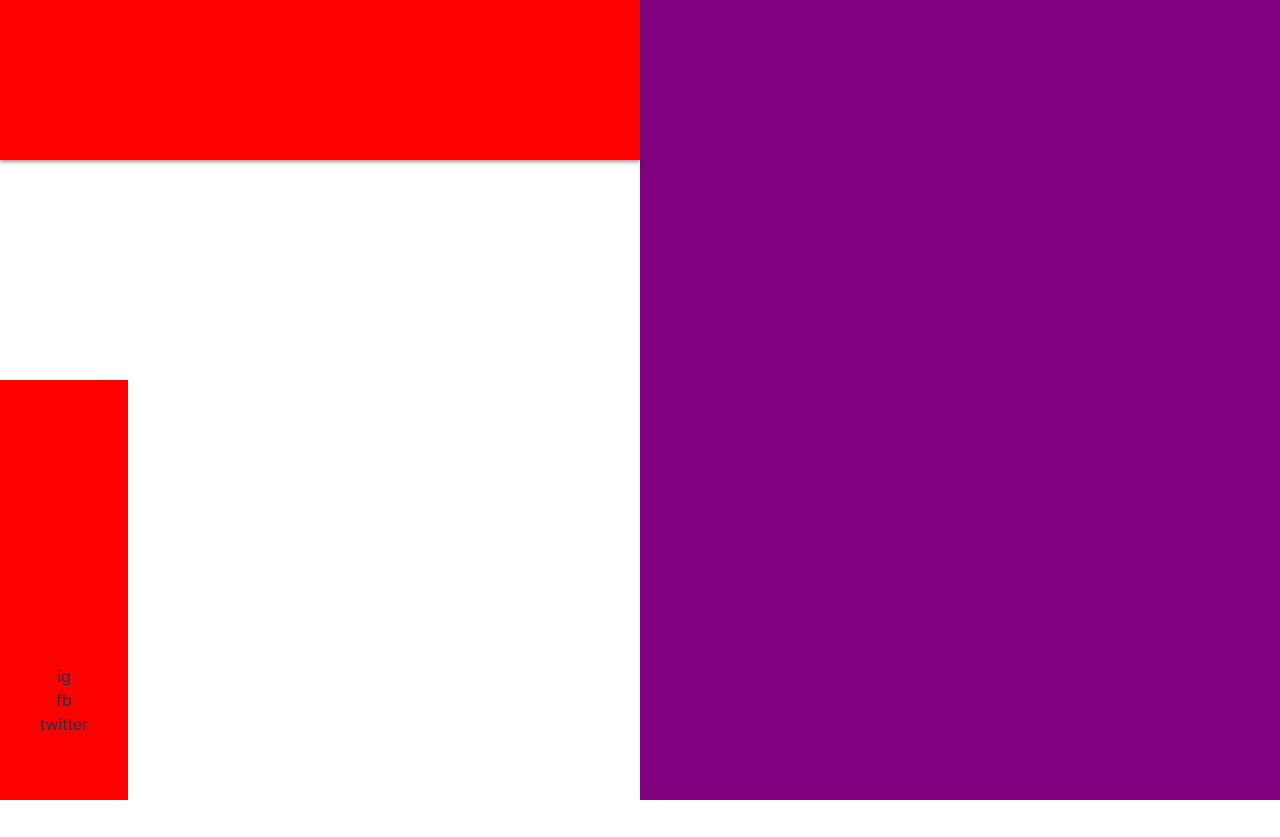
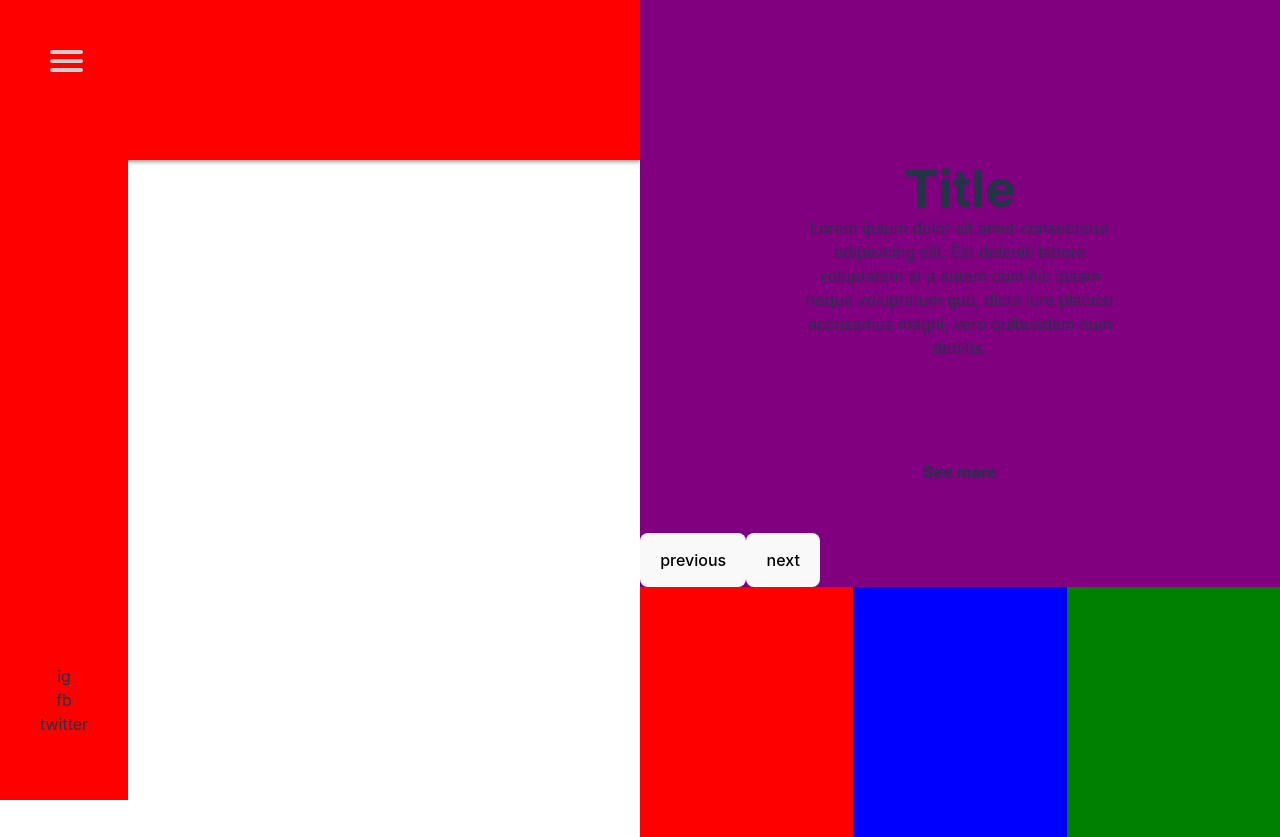
Before and after one commit to Leprekus/react-portfolio-site, a React (Vite) app in the folder leprekus-site/: page / in a window 1280 px wide. Before the commit the page ends 800 px from the top, so only its background shows below. Built offline with nearby package versions, Linux system fonts and the light colour scheme.

Commit message:
content styling

```diff
--- a/leprekus-site/src/Root.jsx
+++ b/leprekus-site/src/Root.jsx
@@ -3,14 +3,14 @@ import { Grid } from '@mui/material'
 import { Outlet } from 'react-router-dom'
 
 export const Root = () => {
-    console.log(document.width)
+    const sx = { position: 'absolute', minHeight: 600, top: 0, left: 0, right: 0, bottom: 0, srollBehavior: 'sticky' }
     return (
         <>
-            <Grid container flexWrap='wrap' heigh='100%' sx={{ position: 'absolute', height: '100%', top: 0, left: 0, right: 0, bottom: 0 }}>
-                <Grid item container md={6}>
+            <Grid container flexWrap='wrap' heigh='100%' sx={sx}>
+                <Grid item container md={6} height='100%'>
                     <NavBar/>
                 </Grid>
-                <Grid item container md={6}>
+                <Grid item container md={6} height='100%'>
                     <Outlet/>
                 </Grid>
             </Grid>
--- a/leprekus-site/src/components/Navbar/Navbar.css
+++ b/leprekus-site/src/components/Navbar/Navbar.css
@@ -7,9 +7,7 @@ aside {
 
 
     width: 5rem;
-    position: relative;
-    top: 0;
-    left: 0;
-    bottom: 0;
+    height: calc(100% - 10rem);
+    z-index: 100;
     background-color: red;
 }
--- a/leprekus-site/src/components/hamburguerMenu/HamburgerMenu.jsx
+++ b/leprekus-site/src/components/hamburguerMenu/HamburgerMenu.jsx
@@ -9,10 +9,27 @@ export const HamburgerMenu = () =>{
       setDisplayCredits('block')
     }
     return(
-    <nav>
+    <nav role="navigation">
+      <div id="menuToggle">
 
+        <input type="checkbox" />
+
+        <span></span>
+        <span></span>
+        <span></span>
+
+        <ul id="menu">
+          <a href="#"><li>Home</li></a>
+          <a href="#"><li>About</li></a>
+          <a href="#"><li>Info</li></a>
+          <a href="#"><li>Contact</li></a>
+          <a href="https://erikterwan.com/" target="_blank"><li>Show me more</li></a>
+        </ul>
+      </div>
       {/* <Credits displayCredits={displayCredits} setDisplayCredits={setDisplayCredits}/> */}
     </nav>
 
 
+
+
 )}
--- a/leprekus-site/src/components/hamburguerMenu/hamburgerMenu.css
+++ b/leprekus-site/src/components/hamburguerMenu/hamburgerMenu.css
@@ -1,8 +1,151 @@
 nav {
   width: 100%;
   height: 10rem;
-  position: relative;
+  /* position: relative;
   top: 0;
-  left: 0;
+  left: 0; */
   background-color: red;
 }
+
+ #menuToggle
+ {
+   display: block;
+   position: relative;
+   top: 50px;
+   left: 50px;
+
+   z-index: 1;
+
+   -webkit-user-select: none;
+   user-select: none;
+ }
+
+ #menuToggle a
+ {
+   text-decoration: none;
+   color: #232323;
+
+   transition: color 0.3s ease;
+ }
+
+ #menuToggle a:hover
+ {
+   color: tomato;
+ }
+
+
+ #menuToggle input
+ {
+   display: block;
+   width: 40px;
+   height: 32px;
+   position: absolute;
+   top: -7px;
+   left: -5px;
+
+   cursor: pointer;
+
+   opacity: 0; /* hide this */
+   z-index: 2; /* and place it over the hamburger */
+
+   -webkit-touch-callout: none;
+ }
+
+ /*
+  * Just a quick hamburger
+  */
+ #menuToggle span
+ {
+   display: block;
+   width: 33px;
+   height: 4px;
+   margin-bottom: 5px;
+   position: relative;
+
+   background: #cdcdcd;
+   border-radius: 3px;
+
+   z-index: 1;
+
+   transform-origin: 4px 0px;
+
+   transition: transform 0.5s cubic-bezier(0.77,0.2,0.05,1.0),
+               background 0.5s cubic-bezier(0.77,0.2,0.05,1.0),
+               opacity 0.55s ease;
+ }
+
+ #menuToggle span:first-child
+ {
+   transform-origin: 0% 0%;
+ }
+
+ #menuToggle span:nth-last-child(2)
+ {
+   transform-origin: 0% 100%;
+ }
+
+ /*
+  * Transform all the slices of hamburger
+  * into a crossmark.
+  */
+ #menuToggle input:checked ~ span
+ {
+   opacity: 1;
+   transform: rotate(45deg) translate(-2px, -1px);
+   background: #232323;
+ }
+
+ /*
+  * But let's hide the middle one.
+  */
+ #menuToggle input:checked ~ span:nth-last-child(3)
+ {
+   opacity: 0;
+   transform: rotate(0deg) scale(0.2, 0.2);
+ }
+
+ /*
+  * Ohyeah and the last one should go the other direction
+  */
+ #menuToggle input:checked ~ span:nth-last-child(2)
+ {
+   transform: rotate(-45deg) translate(0, -1px);
+ }
+
+ /*
+  * Make this absolute positioned
+  * at the top left of the screen
+  */
+ #menu
+ {
+   position: absolute;
+   width: 300px;
+   margin: -100px 0 0 -50px;
+   padding: 50px;
+   padding-top: 125px;
+
+   background: red;
+   list-style-type: none;
+
+   -webkit-font-smoothing: antialiased;
+   /* to stop flickering of text in safari */
+
+   transform-origin: 0% 0%;
+   transform: translate(-100%, 0);
+
+   transition: transform 0.5s cubic-bezier(0.77,0.2,0.05,1.0);
+ }
+
+ #menu li
+ {
+   padding: 10px 0;
+   font-size: 22px;
+ }
+
+ /*
+  * And let's slide it in from the left
+  */
+ #menuToggle input:checked ~ ul
+ {
+   transform: none;
+ }
--- a/leprekus-site/src/pages/HomePageNew.jsx
+++ b/leprekus-site/src/pages/HomePageNew.jsx
@@ -1,4 +1,4 @@
-
+import { Grid } from '@mui/material'
 
 export const HomePageNew = () => {
     const style = {
@@ -10,6 +10,22 @@ export const HomePageNew = () => {
     }
     return (
         <section style={style} className='tesoku'>
+            <Grid container height={'100%'} flexDirection='column' justifyContent='space-between'>
+                <Grid container item justifyContent='center' height='66.66%' sx={{ padding: '10rem'}}>
+                    <h1>Title</h1>
+                    <p>Lorem ipsum dolor sit amet consectetur adipisicing elit. Est deleniti labore voluptatem at a autem cum hic ipsam neque voluptatum quo, dicta iure placeat accusamus magni, vero quibusdam eum debitis.</p>
+                    <p style={{ position: 'relative', top: 100}}><strong>See more</strong></p>
+                </Grid>
+                <Grid container item justifyContent='flex-start' alignItems='flex-end' flexDirection='row' height='33.33%'>
+                    <button style={{ height: '20%'}}>previous</button>
+                    <button style={{ height: '20%'}}>next</button>
+                    <Grid container item alignItems='flex-end'>
+                        <span style={{backgroundColor: 'red', minHeight: 250, width: '33.33%'}}></span>
+                        <span style={{backgroundColor: 'blue', minHeight: 250, width: '33.33%'}}></span>
+                        <span style={{backgroundColor: 'green', minHeight: 250, width: '33.33%'}}></span>
+                    </Grid>
+                </Grid>
+            </Grid>
 
         </section>
 
```
